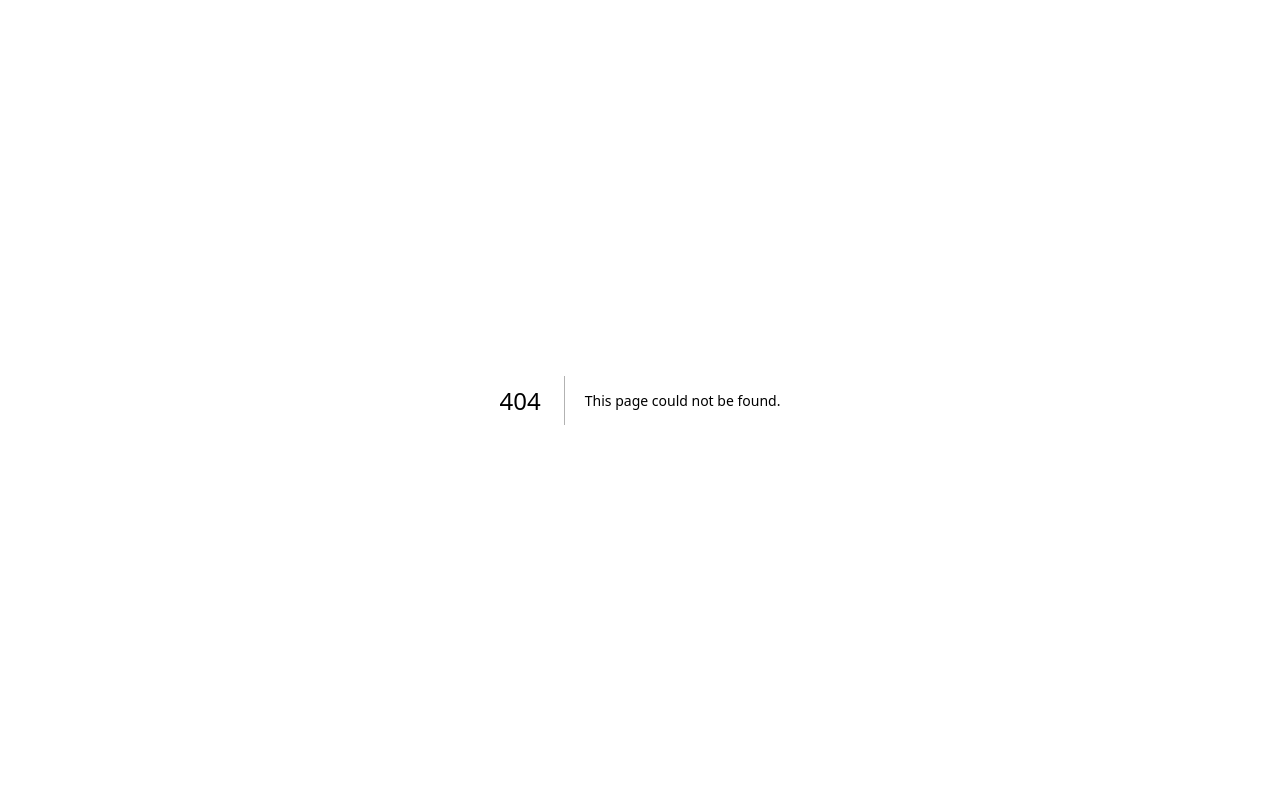
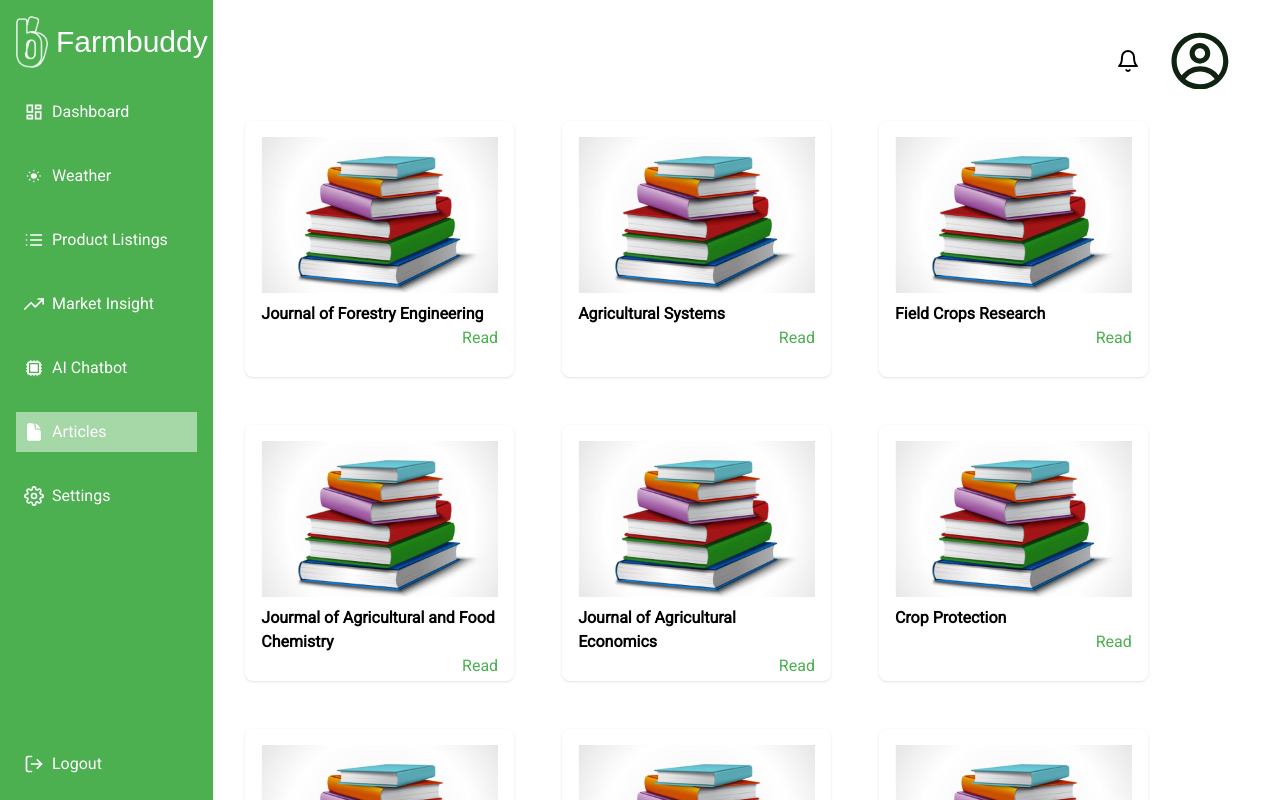
Before and after one commit to BenedictUmeozor/farmbuddy, a Next.js app: page /articles in a window 1280 px wide. Before the commit this address had no page. Built offline with nearby package versions, Linux system fonts and the light colour scheme; a web font is replaced by a local one.

Commit message:
settings page start

```diff
--- /dev/null
+++ b/app/(account)/articles/page.tsx
@@ -0,0 +1,21 @@
+import Book from "../components/Book";
+import HeaderTwo from "../components/HeaderTwo";
+
+export default function Page() {
+  return (
+    <section className="p-8 pb-12">
+      <HeaderTwo />
+      <div className="mt-8 grid grid-cols-3 gap-12 w-[90%]">
+        <Book title="Journal of Forestry Engineering" />
+        <Book title="Agricultural Systems" />
+        <Book title="Field Crops Research" />
+        <Book title="Jourmal of Agricultural and Food Chemistry" />
+        <Book title="Journal of Agricultural Economics" />
+        <Book title="Crop Protection" />
+        <Book title="Journal of Agricultural Science" />
+        <Book title="Plant Physiology" />
+        <Book title="Soil Science Society of America Journal" />
+      </div>
+    </section>
+  );
+}
--- /dev/null
+++ b/app/(account)/components/Book.tsx
@@ -0,0 +1,26 @@
+import book from "@/assets/books.png";
+import Image from "next/image";
+
+type Props = {
+  title: string;
+};
+
+export default function Book({ title }: Props) {
+  return (
+    <div className="flex flex-col h-64 p-4 rounded-lg shadow">
+      <div className="h-[70%] flex items-center justify-center">
+        <Image
+          src={book}
+          alt="image"
+          height={100}
+          width={100}
+          className="w-full"
+        />
+      </div>
+      <div className="h-[30%] py-2">
+        <p className="font-semibold">{title}</p>
+        <p className="text-right text-primary">Read</p>
+      </div>
+    </div>
+  );
+}
--- a/app/(account)/components/SideBar.tsx
+++ b/app/(account)/components/SideBar.tsx
@@ -6,7 +6,7 @@ import { DocumentIcon } from "@heroicons/react/24/solid";
 import { CpuChipIcon } from "@heroicons/react/24/solid";
 import Link from "next/link";
 import { usePathname } from "next/navigation";
-import { List, LogOut, TrendingUp } from "react-feather";
+import { List, LogOut, Settings, TrendingUp } from "react-feather";
 
 export default function SideBar() {
   const pathname = usePathname();
@@ -80,6 +80,17 @@ export default function SideBar() {
             <DocumentIcon className="w-5" /> Articles
           </Link>
         </li>
+        <li className="w-full">
+          <Link
+            href="/settings"
+            className={
+              "w-full flex items-center gap-2 hover:bg-[#A5D7A7] p-2 " +
+              (pathname === "/settings" ? "bg-[#A5D7A7]" : "")
+            }
+          >
+            <Settings className="w-5" /> Settings
+          </Link>
+        </li>
       </ul>
       <button className="flex items-center gap-2 hover:bg-[#A5D7A7] p-2">
         <LogOut className="w-5" /> Logout
--- a/app/(account)/dashboard/components/Jornals.tsx
+++ b/app/(account)/dashboard/components/Jornals.tsx
@@ -2,6 +2,7 @@ import Link from "next/link";
 import { ChevronRight } from "react-feather";
 import book from "@/assets/books.png";
 import Image from "next/image";
+import Book from "../../components/Book";
 
 export default function Jornals() {
   return (
@@ -13,36 +14,8 @@ export default function Jornals() {
         </Link>
       </header>
       <div className="mt-4 grid grid-cols-2">
-        <div className="flex flex-col h-64 p-4 rounded-lg shadow">
-          <div className="h-[70%] flex items-center justify-center">
-            <Image
-              src={book}
-              alt="image"
-              height={100}
-              width={100}
-              className="w-full"
-            />
-          </div>
-          <div className="h-[30%] py-2">
-            <p className="font-semibold">Journal of Forestry Engineering</p>
-            <p className="text-right text-primary">Read</p>
-          </div>
-        </div>
-        <div className="flex flex-col h-64 p-4 rounded-lg shadow">
-          <div className="h-[70%] flex items-center justify-center">
-            <Image
-              src={book}
-              alt="image"
-              height={100}
-              width={100}
-              className="w-full"
-            />
-          </div>
-          <div className="h-[30%] py-2">
-            <p className="font-semibold">Journal of Forestry Engineering</p>
-            <p className="text-right text-primary">Read</p>
-          </div>
-        </div>
+        <Book title="Journal of Forestry Engineering" />
+        <Book title="Journal of Forestry Engineering" />
       </div>
     </div>
   );
--- /dev/null
+++ b/app/(account)/settings/page.tsx
@@ -0,0 +1,20 @@
+import HeaderTwo from "../components/HeaderTwo";
+import UserIcon from "@/assets/icons/UserIcon";
+
+export default function Page() {
+  return (
+    <section className="p-8 pb-12">
+      <HeaderTwo />
+      <div>
+        <div className="flex items-center gap-2">
+          <UserIcon className="cursor-pointer" />
+          <div>
+            <p className="text-lg font-bold">Briana Davis</p>
+            <p className="text-base text-[#999]">Lagos, Nigeria</p>
+          </div>
+        </div>
+        <form className="w-[90%]"></form>
+      </div>
+    </section>
+  );
+}
```
